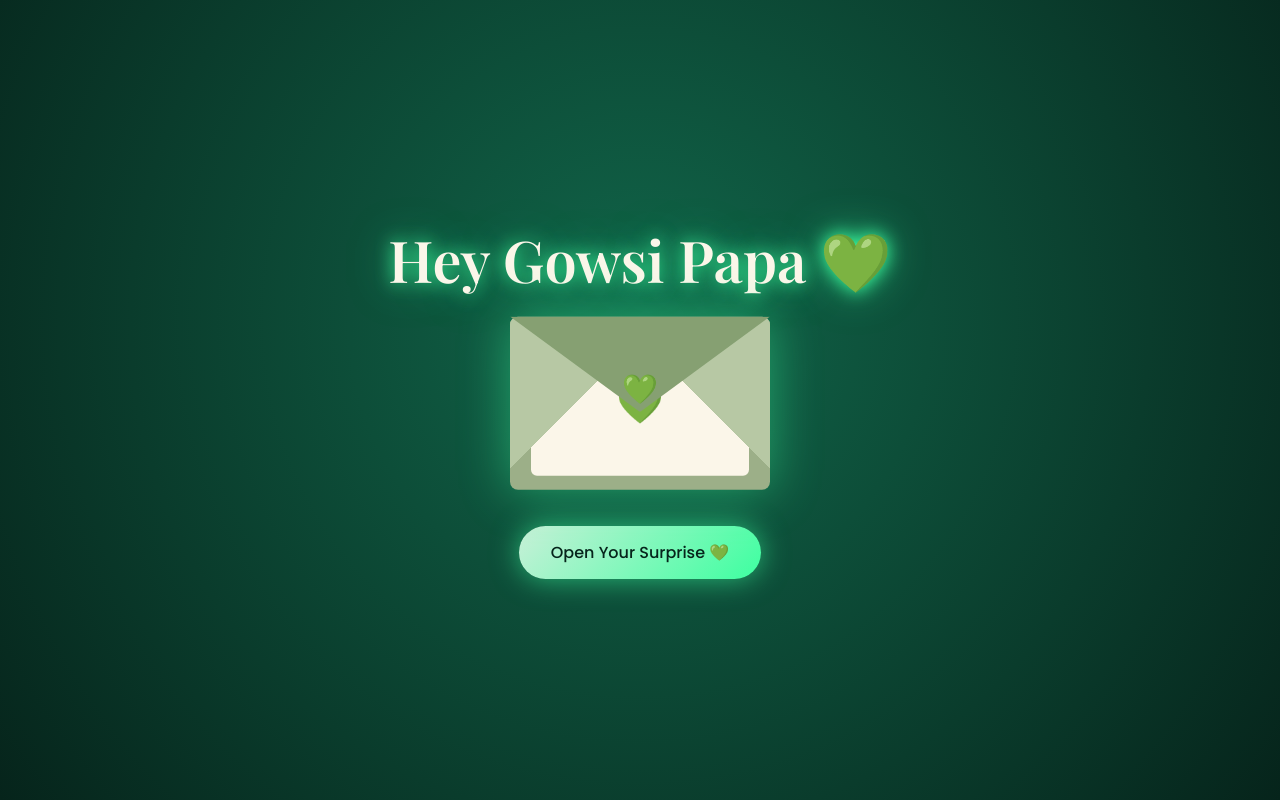
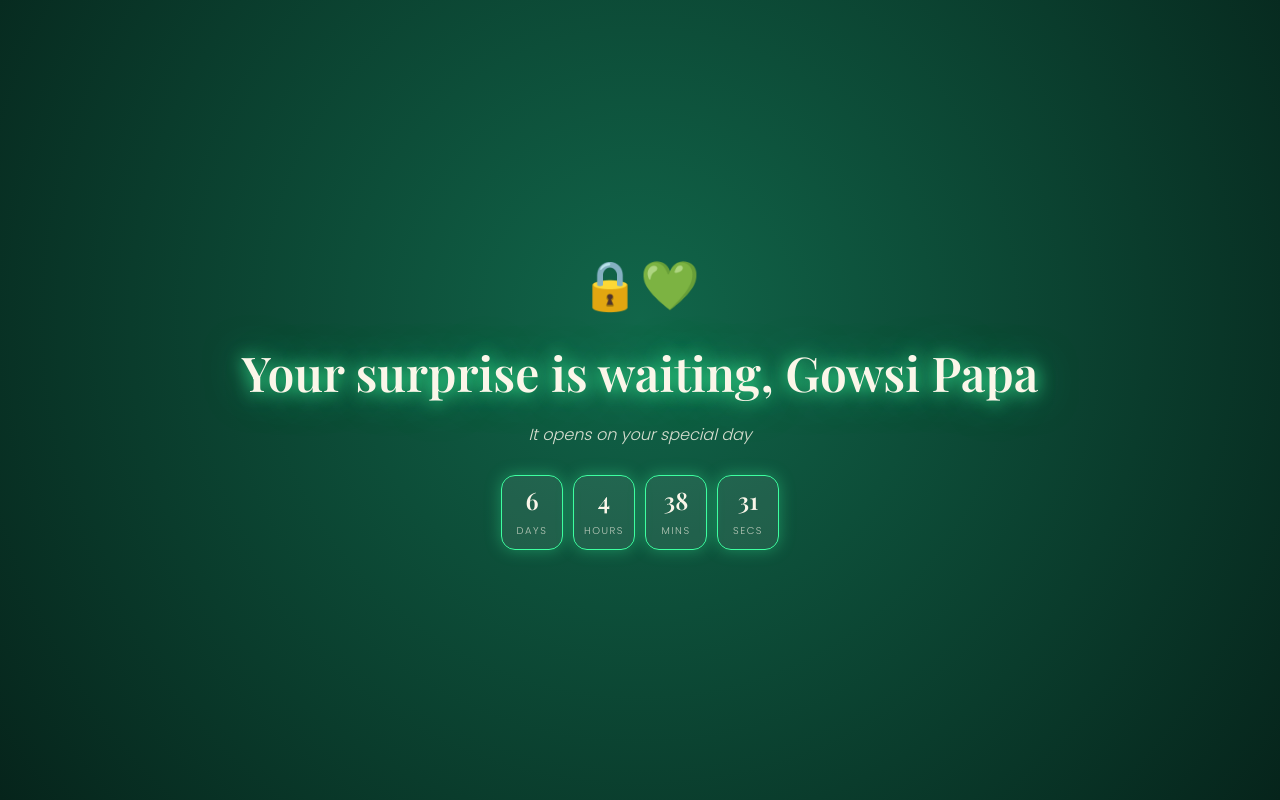
Before and after one commit to malikali4116-bit/Birthday, a plain HTML site: page index.html in a window 1280 px wide. Shown: the top 800 px of the page. Drawn offline with nearby package versions, Linux system fonts and the light colour scheme; animation ran at ten frames a second.

Commit message:
Update index.html

```diff
--- a/index.html
+++ b/index.html
@@ -167,7 +167,7 @@ story:[
 {date:"AUG 16 2025",title:"A Special Moment",text:"A meet with your mother.\n  The moment I knew for sure: you were not just a part of my life, you were my forever."}
 ],
   /* photos: put image links or file names, e.g. {src:"photos/us1.jpg",cap:"Our first trip"} — leave src empty for a placeholder */
-photos:[{src:"pic5.jpg",cap:"Our first day"},{src:"pic3.jpg",cap:"Us, always"},{src:"pic6.jpg",cap:"My favourite smile"},{src:"pic1.jpg",cap:"Sweet memories"},{src:"pic2.jpg",cap:"Kovakari"},{src:"pic4.jpg",cap:"Gundu Papa"}],  letter:"My dearest Gowsi Papa,\n\nFrom the moment you came into my life, everything became softer, brighter and more beautiful. You are my calm, my joy and my favourite person.\n\nOn your birthday I want you to know that I am endlessly grateful for you. Thank you for loving me exactly as I am.\n\nForever yours 💚",
+photos:[{src:"pic5.jpg",cap:"Our first day"},{src:"pic3.jpg",cap:"Us, always"},{src:"pic6.jpg",cap:"My favourite smile"},{src:"pic1.jpg",cap:"Sweet memories"},{src:"pic2.jpg",cap:"Kovakari"},{src:"pic6.jpg",cap:"Gundu Papa"}],  letter:"My dearest Gowsi Papa,\n\nFrom the moment you came into my life, everything became softer, brighter and more beautiful. You are my calm, my joy and my favourite person.\n\nOn your birthday I want you to know that I am endlessly grateful for you. Thank you for loving me exactly as I am.\n\nForever yours 💚",
   reasons:["Your smile lights up my whole world","You make me a better person","Your heart is the kindest I know","You laugh and my day is perfect","You understand me without words","You are my peace after a long day","You believe in me, always","Every moment with you is magic","You are beautifully, wonderfully you","Because you are my Gowsi Papa 💚"],
   gift:"You are my favourite person, Gowsi Papa. Forever and always 💚",
   final:["Happy Birthday, My Gowsi Papa 💚","No matter how many birthdays come and go, I will always choose you.","Forever yours, with all my love 💚"],
@@ -243,4 +243,13 @@ addEventListener('pointermove',sp);addEventListener('touchmove',sp,{passive:true
 addEventListener('scroll',()=>{$('bar').style.width=scrollY/(document.documentElement.scrollHeight-innerHeight)*100+'%'});
 (function(){const t=new Date(C.since).getTime();function u(){const d=Math.max(0,t-Date.now());$('cnt').innerHTML=[[Math.floor(d/864e5),'DAYS'],[Math.floor(d/36e5)%24,'HOURS'],[Math.floor(d/6e4)%60,'MINS'],[Math.floor(d/1e3)%60,'SECS']].map(x=>`<div><b>${x[0]}</b><small>${x[1]}</small></div>`).join('')}u();setInterval(u,1000)})();
 $('cake').onclick=()=>{const c=$('cake');if(c.classList.contains('out'))return;c.classList.add('out');const r=c.getBoundingClientRect();heartBurst(r.left+85,r.top);confetti();$('wishMsg').textContent=`Make your wish, ${C.name}… I hope I’m in it 💚`};
+  /* ===== lock until birthday ===== */
+(function(){const T=new Date(C.since).getTime();if(Date.now()>=T)return;
+const L=document.createElement('div');
+L.style.cssText="position:fixed;inset:0;z-index:200;background:radial-gradient(circle at 50% 40%,#11664a,#06241b);display:flex;flex-direction:column;align-items:center;justify-content:center;gap:18px;padding:20px;text-align:center;color:#fbf6e9";
+L.innerHTML=`<div style="font-size:3rem">🔒💚</div><h1 class="glow" style="font-size:clamp(1.8rem,7vw,3rem)">Your surprise is waiting, ${C.name}</h1><p style="font-style:italic;opacity:.85">It opens on your special day</p><div class="cnt" id="lockCnt" style="margin:10px 0 0"></div>`;
+document.body.appendChild(L);document.body.style.overflow='hidden';
+(function u(){const d=T-Date.now();if(d<=0){L.remove();document.body.style.overflow='';return}
+$('lockCnt').innerHTML=[[Math.floor(d/864e5),'DAYS'],[Math.floor(d/36e5)%24,'HOURS'],[Math.floor(d/6e4)%60,'MINS'],[Math.floor(d/1e3)%60,'SECS']].map(x=>`<div><b>${x[0]}</b><small>${x[1]}</small></div>`).join('');setTimeout(u,1000)})();
+})();
 </script></body></html>
```
